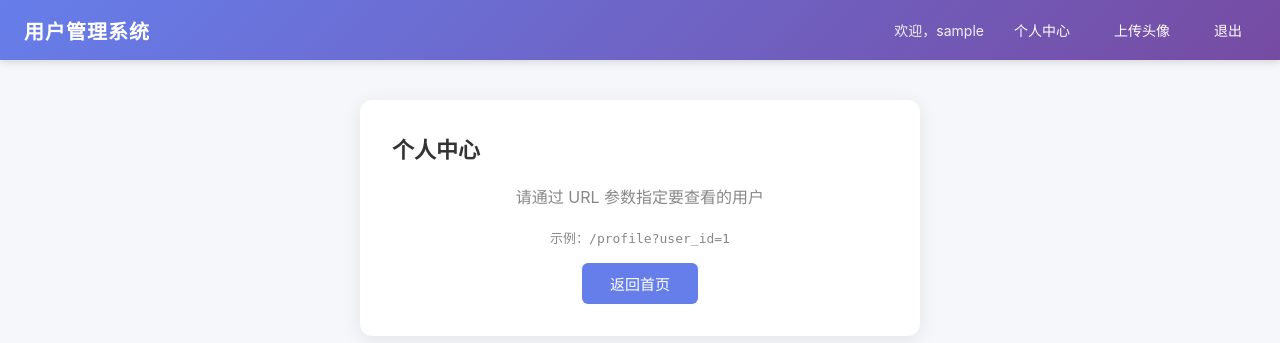
After one commit to yuan1tms/scuShiXun_class01, a Flask app: page /profile in a window 1280 px wide. The commit adds this page. Shown: the top 343 px of the page. Run offline with Flask 3, Linux system fonts and the light colour scheme; the visitor is signed in with stand-in values (Sample User, id 1).

Commit message:
feat: 添加个人中心和充值功能

```diff
--- a/app.py
+++ b/app.py
@@ -113,15 +113,20 @@ def init_db():
             username TEXT UNIQUE NOT NULL,
             password TEXT NOT NULL,
             email TEXT,
-            phone TEXT
+            phone TEXT,
+            balance REAL DEFAULT 0
         )
     """)
+    # 添加 balance 列（兼容旧数据库）
+    try:
+        c.execute("ALTER TABLE users ADD COLUMN balance REAL DEFAULT 0")
+    except sqlite3.OperationalError:
+        pass  # 列已存在
     # 插入默认用户 — 明文密码（SQL 注入训练需要）
-    c.execute("INSERT OR IGNORE INTO users (username, password, email, phone) VALUES (?, ?, ?, ?)",
-              ("admin", "admin123", "admin@example.com", "13800138000"))
-    # 注意：上面故意少写了括号，补全
-    c.execute("INSERT OR IGNORE INTO users (username, password, email, phone) VALUES (?, ?, ?, ?)",
-              ("alice", "alice2025", "alice@example.com", "13900139001"))
+    c.execute("INSERT OR IGNORE INTO users (username, password, email, phone, balance) VALUES (?, ?, ?, ?, ?)",
+              ("admin", "admin123", "admin@example.com", "13800138000", 99999))
+    c.execute("INSERT OR IGNORE INTO users (username, password, email, phone, balance) VALUES (?, ?, ?, ?, ?)",
+              ("alice", "alice2025", "alice@example.com", "13900139001", 100))
     conn.commit()
     conn.close()
     print("[SQLite] 数据库初始化完成 - data/users.db")
@@ -291,6 +296,68 @@ def upload():
 
 
 # ============================================================
+# 路由：个人中心（可通过 URL 参数查看任意用户）
+# ============================================================
+@app.route("/profile", methods=["GET"])
+def profile():
+    if "username" not in session:
+        return redirect(url_for("login"))
+
+    user_id = request.args.get("user_id", "")
+    profile_data = None
+    error = None
+
+    if user_id:
+        try:
+            conn = sqlite3.connect("data/users.db")
+            c = conn.cursor()
+            query = f"SELECT id, username, email, phone, balance FROM users WHERE id = {user_id}"
+            print(f"[SQL] 查询个人资料: {query}")
+            c.execute(query)
+            row = c.fetchone()
+            conn.close()
+            if row:
+                profile_data = {
+                    "id": row[0],
+                    "username": row[1],
+                    "email": row[2],
+                    "phone": row[3],
+                    "balance": row[4],
+                }
+            else:
+                error = "用户不存在"
+        except Exception as e:
+            error = f"查询失败: {str(e)}"
+
+    return render_template("profile.html", profile=profile_data, error=error)
+
+
+# ============================================================
+# 路由：充值（直接修改余额，无金额校验）
+# ============================================================
+@app.route("/recharge", methods=["POST"])
+def recharge():
+    if "username" not in session:
+        return redirect(url_for("login"))
+
+    user_id = request.form.get("user_id", "")
+    amount = request.form.get("amount", "0")
+
+    try:
+        conn = sqlite3.connect("data/users.db")
+        c = conn.cursor()
+        query = f"UPDATE users SET balance = balance + {amount} WHERE id = {user_id}"
+        print(f"[SQL] 充值查询: {query}")
+        c.execute(query)
+        conn.commit()
+        conn.close()
+    except Exception as e:
+        print(f"[SQL] 充值错误: {str(e)}")
+
+    return redirect(f"/profile?user_id={user_id}")
+
+
+# ============================================================
 # 路由：退出
 # ============================================================
 @app.route("/logout")
--- a/templates/base.html
+++ b/templates/base.html
@@ -12,6 +12,7 @@
         <div class="nav-menu">
             {% if session.get("username") %}
                 <span class="nav-welcome">欢迎，{{ session["username"] }}</span>
+                <a href="/profile?user_id=1" class="nav-link">个人中心</a>
                 <a href="/upload" class="nav-link">上传头像</a>
                 <a href="/logout" class="nav-link">退出</a>
             {% else %}
--- a/templates/index.html
+++ b/templates/index.html
@@ -12,7 +12,8 @@
             <div class="info-row"><span class="info-label">角色：</span><span class="info-value">{{ user["role"] }}</span></div>
             <div class="info-row"><span class="info-label">余额：</span><span class="info-value">{{ user["balance"] }}</span></div>
         </div>
-        <div style="margin-top:16px; display:flex; gap:10px;">
+        <div style="margin-top:16px; display:flex; gap:10px; flex-wrap:wrap;">
+            <a href="/profile?user_id=1" class="btn btn-profile">个人中心</a>
             <a href="/upload" class="btn btn-upload">上传头像</a>
             <a href="/logout" class="btn btn-danger">退出登录</a>
         </div>
--- /dev/null
+++ b/templates/profile.html
@@ -0,0 +1,46 @@
+{% extends "base.html" %}
+{% block content %}
+
+{% if error %}
+<div class="card">
+    <div class="alert alert-error">{{ error }}</div>
+    <div style="text-align:center; margin-top:16px;">
+        <a href="/" class="btn btn-primary" style="width:auto; display:inline-block; padding:10px 28px;">返回首页</a>
+    </div>
+</div>
+{% elif profile %}
+<div class="card">
+    <h2>个人中心</h2>
+    <div class="user-info">
+        <div class="info-row"><span class="info-label">用户 ID：</span><span class="info-value">{{ profile["id"] }}</span></div>
+        <div class="info-row"><span class="info-label">用户名：</span><span class="info-value">{{ profile["username"] }}</span></div>
+        <div class="info-row"><span class="info-label">邮箱：</span><span class="info-value">{{ profile["email"] }}</span></div>
+        <div class="info-row"><span class="info-label">手机：</span><span class="info-value">{{ profile["phone"] }}</span></div>
+        <div class="info-row"><span class="info-label">余额：</span><span class="info-value">¥{{ profile["balance"] }}</span></div>
+    </div>
+    <a href="/" class="btn btn-primary" style="width:auto; display:inline-block; padding:10px 28px;">返回首页</a>
+</div>
+
+<div class="card">
+    <h2>充值</h2>
+    <form method="post" action="/recharge">
+        <input type="hidden" name="user_id" value="{{ profile["id"] }}">
+        <div class="form-group">
+            <label for="amount">充值金额</label>
+            <input type="number" id="amount" name="amount" placeholder="请输入充值金额" step="0.01" required>
+        </div>
+        <button type="submit" class="btn btn-primary">立即充值</button>
+    </form>
+</div>
+{% else %}
+<div class="card">
+    <h2>个人中心</h2>
+    <p style="text-align:center; color:#888; margin:20px 0;">请通过 URL 参数指定要查看的用户</p>
+    <p style="text-align:center; color:#888; font-size:13px;">示例：<code>/profile?user_id=1</code></p>
+    <div style="text-align:center; margin-top:16px;">
+        <a href="/" class="btn btn-primary" style="width:auto; display:inline-block; padding:10px 28px;">返回首页</a>
+    </div>
+</div>
+{% endif %}
+
+{% endblock %}
```
Also changed, not shown: static/css/style.css (+37 -0 lines).
